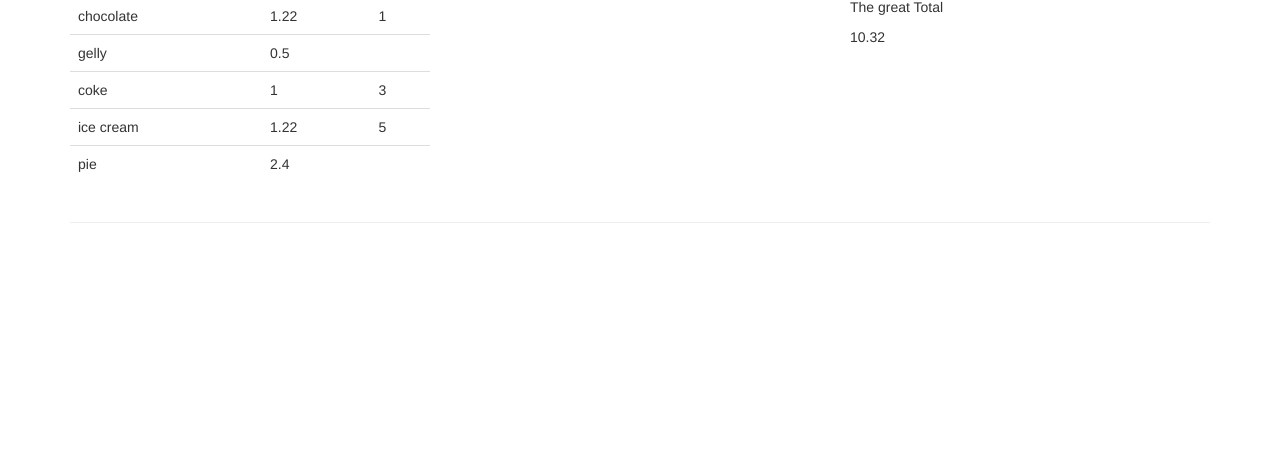
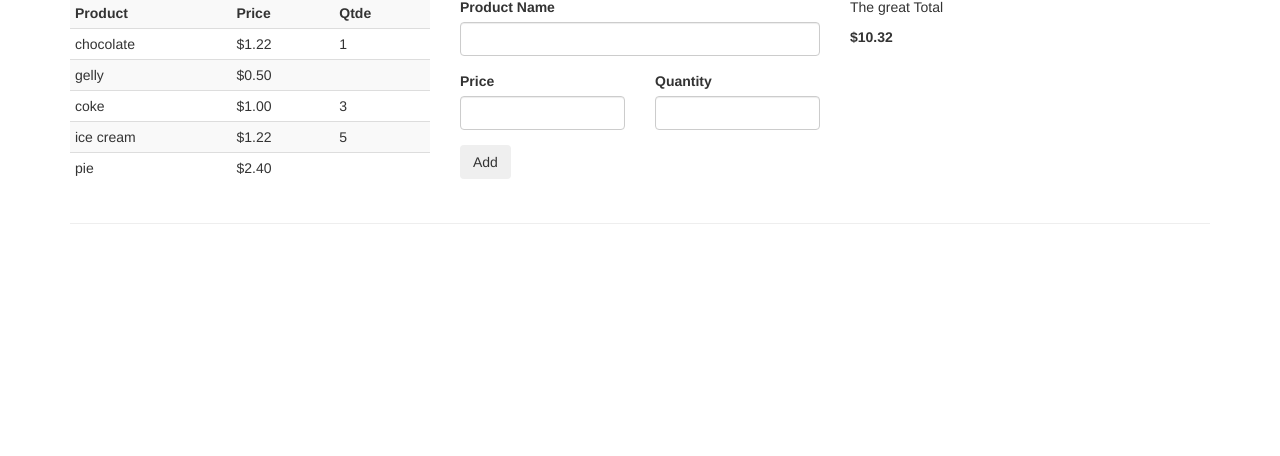
Before and after one commit to joaozitopolo/angular-flux-store, a website: page root/componentSample/index.html in a window 1280 px wide. Shown: the part 344-800 px from the top of the page. Drawn offline with Linux system fonts and the light colour scheme.

Commit message:
component sample - updated

```diff
--- a/root/componentSample/componentSample.js
+++ b/root/componentSample/componentSample.js
@@ -14,6 +14,8 @@
 
 	module.component('mySummary', { templateUrl: 'mySummaryTemplate.html', controller: summaryController } );
 
+	module.component('myForm', { templateUrl: 'myFormTemplate.html', controller: formController } );
+
 	function loadController(fStore, $http) {
 		$http({ method: 'GET', url: 'remoteData.json' })
 		.then(function(result) {
@@ -22,9 +24,7 @@
 	}
 
 	function summaryController(fStore) {
-
 		var self = this;
-
 		fStore.subscribe(function(data) {
 			var total = 0;
 			angular.forEach(data.list, function(item) {
@@ -36,4 +36,15 @@
 		});
 	}
 
+	function formController(fStore) {
+		var self = this;
+		self.item = {};
+		self.add = function() {
+			var list = fStore.get().list;
+			list.push(self.item);
+			fStore.update({ list: list });
+			self.item = {};
+		};
+	}
+
 })(angular);
--- a/root/componentSample/index.html
+++ b/root/componentSample/index.html
@@ -15,7 +15,7 @@ and open the template in the editor.
 		<div class="jumbotron">
 			<div class="container">
 				<h1>angular-flux-store</h1>
-				<h2>controller sample</h2>
+				<h2>component sample</h2>
 			</div>
 		</div>
 
@@ -30,6 +30,7 @@ and open the template in the editor.
 
 				<div class="col-md-4">
 					<h2>Add Item</h2>
+					<my-form></my-form>
 				</div>
 
 				<div class="col-md-4">
--- /dev/null
+++ b/root/componentSample/myFormTemplate.html
@@ -0,0 +1,23 @@
+<div>
+	<div class="form-group">
+		<label>Product Name</label>
+		<input type="text" class="form-control" ng-model="$ctrl.item.product"/>
+	</div>
+	<div class="row">
+		<div class="col-sm-6">
+			<div class="form-group">
+				<label>Price</label>
+				<input type="number" class="form-control" ng-model="$ctrl.item.price"/>
+			</div>
+		</div>
+		<div class="col-sm-6">
+			<div class="form-group">
+				<label>Quantity</label>
+				<input type="number" class="form-control" ng-model="$ctrl.item.qt"/>
+			</div>
+		</div>
+	</div>
+	<div class="btn-block">
+		<button ng-click="$ctrl.add()" class="btn">Add</button>
+	</div>
+</div>
--- a/root/componentSample/myListTemplate.html
+++ b/root/componentSample/myListTemplate.html
@@ -1,7 +1,12 @@
-<table class="table">
+<table class="table table-condensed table-striped">
+	<tr>
+		<th>Product</th>
+		<th>Price</th>
+		<th>Qtde</th>
+	</tr>
 	<tr ng-repeat="item in $ctrl.data.list">
 		<td ng-bind="item.product"></td>
-		<td ng-bind="item.price"></td>
+		<td ng-bind="item.price | currency"></td>
 		<td ng-bind="item.qt"></td>
 	</tr>
 </table>
--- a/root/componentSample/mySummaryTemplate.html
+++ b/root/componentSample/mySummaryTemplate.html
@@ -1,4 +1,4 @@
 <div>
 	<p>The great Total</p>
-	<p ng-bind="$ctrl.total"></p>
+	<p><b>{{ $ctrl.total | currency }}</b></p>
 </div>
```
